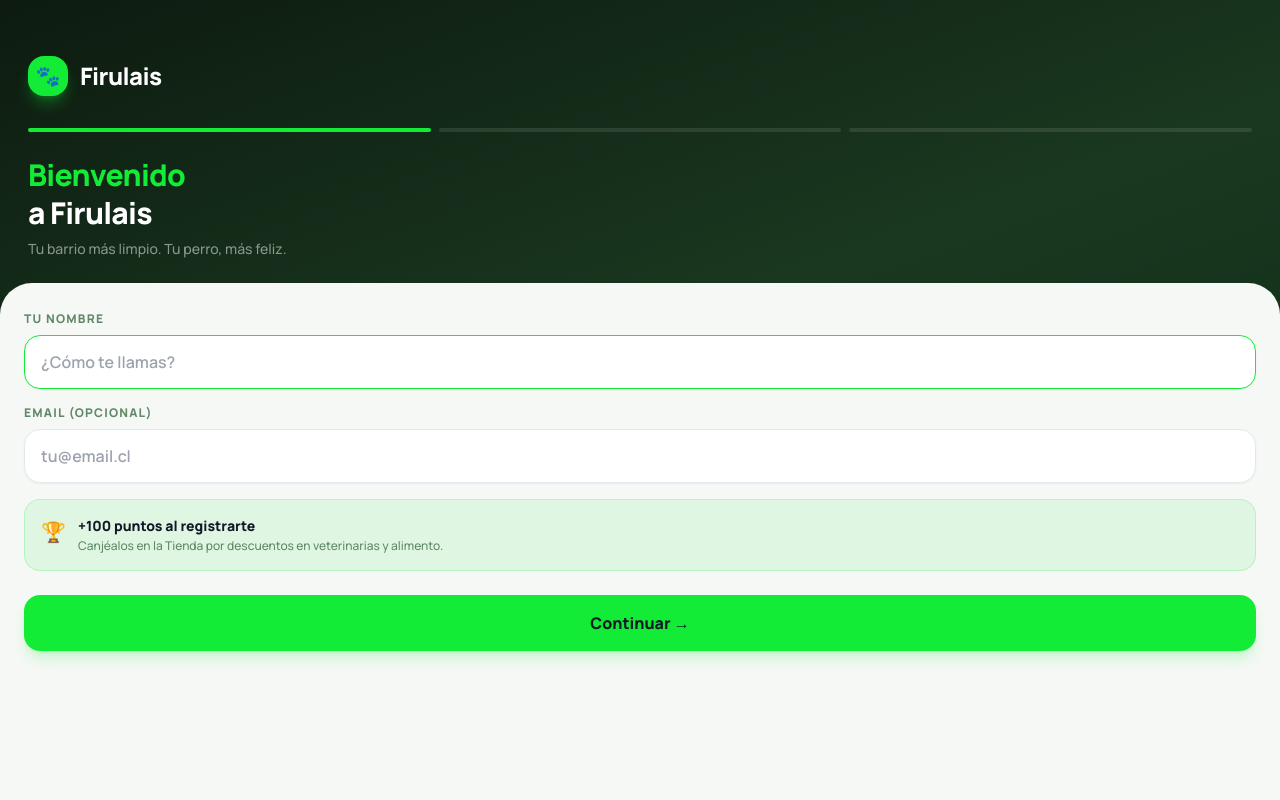
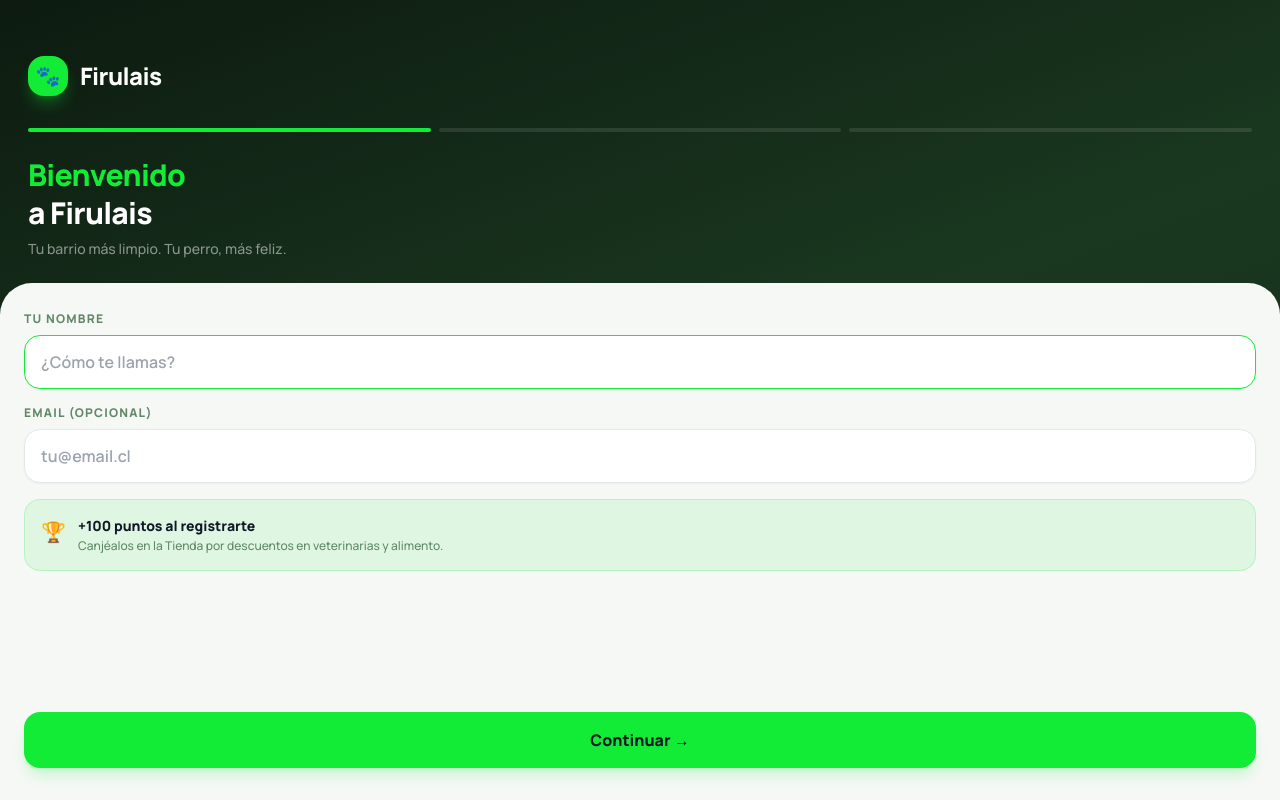
Before and after one commit to SergioMolinaM/firulais, a React (Vite) app: page / in a window 1280 px wide. Built offline with nearby package versions, Linux system fonts and the light colour scheme.

Commit message:
fix: altura pantalla completa y nav siempre visible

```diff
--- a/src/index.css
+++ b/src/index.css
@@ -4,11 +4,17 @@
 
 * { box-sizing: border-box; }
 
+html { height: 100%; }
+
 body {
   font-family: 'Manrope', sans-serif;
   background: #f6f8f6;
   overflow: hidden;
-  height: 100dvh;
+  height: 100%;
+}
+
+#root {
+  height: 100%;
 }
 .dark body { background: #0d1b10; }
 
```
